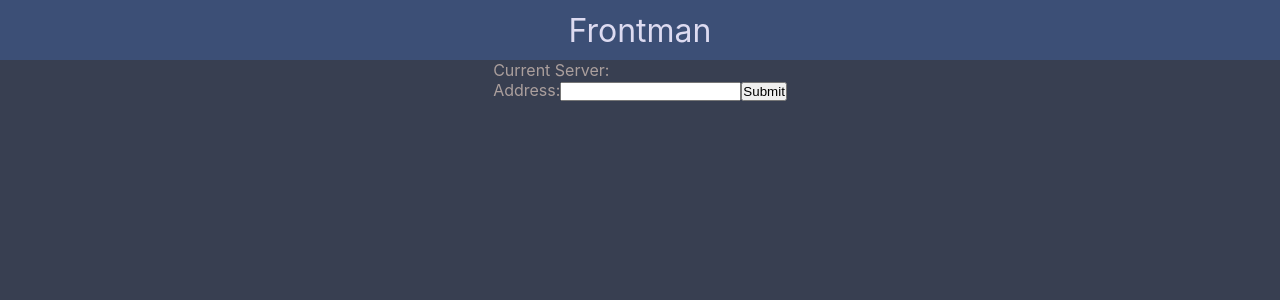
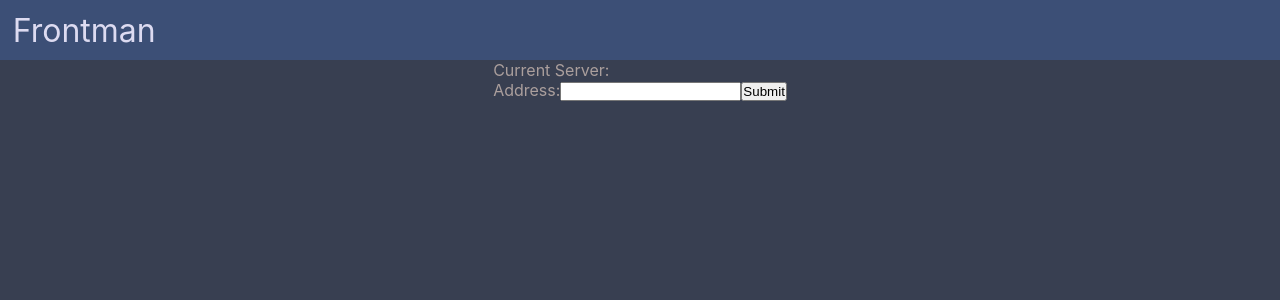
Before and after one commit to GastonGit/Frontman, a React (Create React App) app: page / in a window 1280 px wide. Shown: the top 300 px of the page. Built offline with nearby package versions, Linux system fonts and the light colour scheme.

Commit message:
add grid usage to Header

```diff
--- a/src/components/Header.tsx
+++ b/src/components/Header.tsx
@@ -1,14 +1,19 @@
 import React from 'react';
 import '../styles/Header.css';
+import { Grid } from '@mui/material';
 
 export default class Header extends React.Component<unknown, unknown> {
     render(): JSX.Element {
         return (
             <header className="header">
                 <div className="header__content">
-                    <a href="/" className="header__link">
-                        Frontman
-                    </a>
+                    <Grid container>
+                        <Grid item xs={12} sm={12} md={12} lg={12} xl={12}>
+                            <a href="/" className="header__link">
+                                Frontman
+                            </a>
+                        </Grid>
+                    </Grid>
                 </div>
             </header>
         );
--- a/src/styles/Header.css
+++ b/src/styles/Header.css
@@ -1,4 +1,7 @@
 .header {
+    background-color: var(--secondary-bg-color);
+    color: var(--main-title-color);
+
     height: 60px;
     width: 100%;
 
@@ -8,11 +11,8 @@
 }
 
 .header__content {
-    background-color: var(--secondary-bg-color);
-    color: var(--main-title-color);
-
     height: 100%;
-    width: 100%;
+    width: 98%;
 
     display: flex;
     align-items: center;
```
